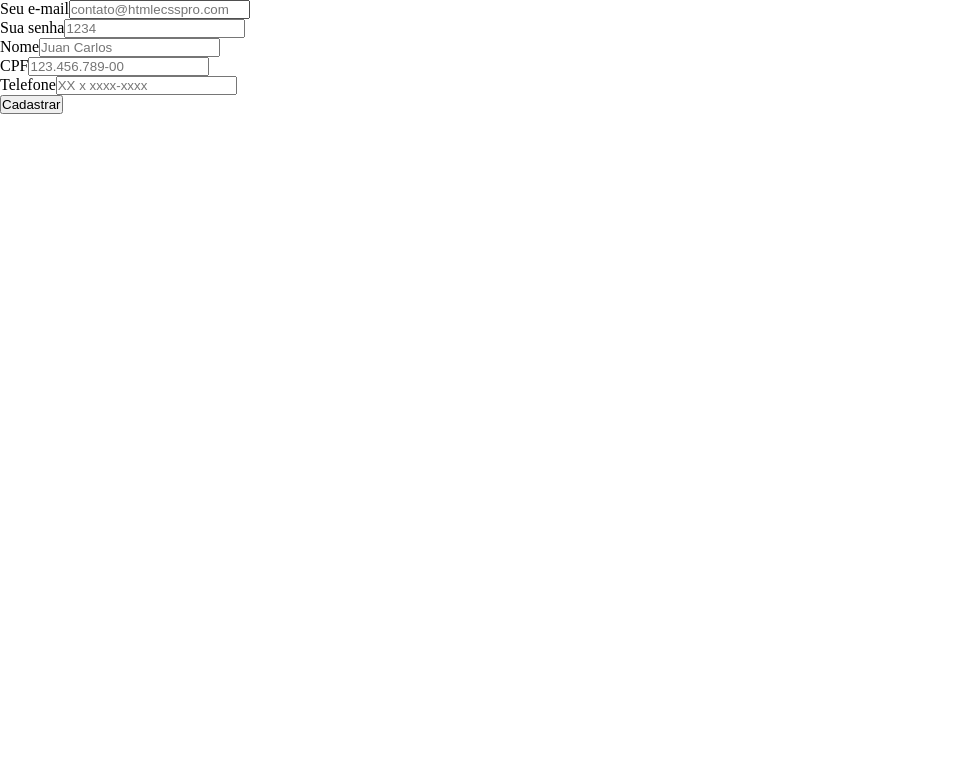
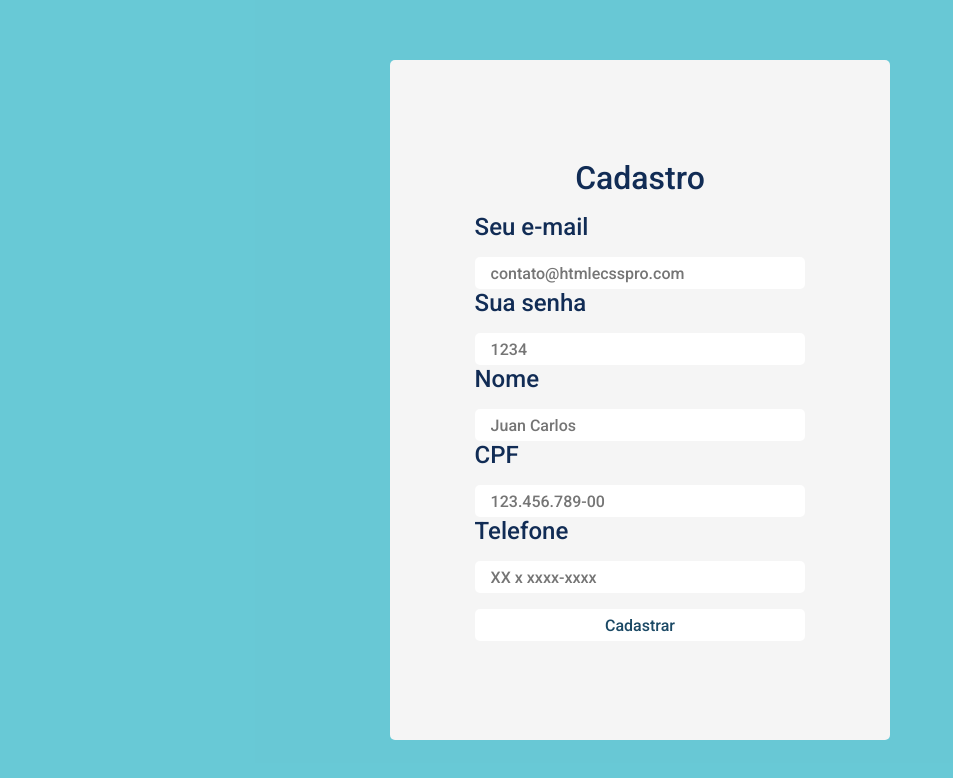
Before and after one commit to thelopesbr/aic3-react, a React (Vite) app: page /register in a window 1280 px wide. Shown: the top 778 px of the page, without its empty margins (0-953 px from the left). Built offline with nearby package versions, Linux system fonts and the light colour scheme.

Commit message:
Ajuste do painel de registro

```diff
--- a/package.json
+++ b/package.json
@@ -17,6 +17,6 @@
     "@types/react": "^18.0.24",
     "@types/react-dom": "^18.0.8",
     "@vitejs/plugin-react": "^2.2.0",
-    "vite": "^3.2.3"
+    "vite": "^3.2.5"
   }
 }
--- a/src/main.jsx
+++ b/src/main.jsx
@@ -1,16 +1,17 @@
 import React from 'react'
 import ReactDOM from 'react-dom/client'
-import App from './App'
+
 
 import './index.css'
 
 import { BrowserRouter } from "react-router-dom"
+import { Login } from './pages/Login/Login'
+import { Register } from './pages/Register/Register'
+
 
 
 ReactDOM.createRoot(document.getElementById('root')).render(
-  <React.StrictMode>
-    <BrowserRouter>
-      <App />
-    </BrowserRouter>
-  </React.StrictMode>
+  <BrowserRouter>
+    <Register />
+  </BrowserRouter>
 )
--- a/src/pages/Login/Login.css
+++ b/src/pages/Login/Login.css
@@ -1,4 +1,3 @@
-
 .screen {
     display: flex;
     justify-content: center;
--- a/src/pages/Login/Login.jsx
+++ b/src/pages/Login/Login.jsx
@@ -25,8 +25,8 @@ export const Login  = () => {
             </form>
             <a  className="forgot-password" href="#">Esqueceu a senha?</a>
             <div className="buttons">
-                <button className="loginButton">LOGIN</button>
-                <button className="registerButton">CRIAR CONTA</button>
+                <button className="loginButton" >LOGIN</button>
+                <button className="registerButton" >CRIAR CONTA </button>
             </div>
           </div>
           <img className="imgLogin" src={girl} alt="" />
--- a/src/pages/Register/Register.jsx
+++ b/src/pages/Register/Register.jsx
@@ -10,7 +10,9 @@ export const Register  = () => {
         <a className="links" id="paralogin"></a>
 
         <div className="content">
+            <h1>Cadastro</h1>
         <div id="cadastro">
+
             <form method="post" action="">
 
             <p>
@@ -26,6 +28,7 @@ export const Register  = () => {
                 <label for="nome_cad">Nome</label>
                 <input id="nome_cad" name="nome_cad" required="required" type="text" placeholder="Juan Carlos"/>
             </p>
+
             <p>
                 <label for="cpf_cad">CPF</label>
                 <input type="number" name="cpf_cad" id="cpf_cad" required="required" placeholder="123.456.789-00"/>
--- a/src/pages/Register/register.css
+++ b/src/pages/Register/register.css
@@ -0,0 +1,88 @@
+@import url("https://fonts.googleapis.com/css2?family=Roboto:wght@200;300;400;500;600;700;800;900&display=swap%22");
+:root{
+    --font_principal: 'Roboto', sans-serif;
+}
+*{
+    margin: 0;
+    padding: 0;
+    box-sizing: border-box;
+    font-family: var(--font_principal);
+}
+.container {
+  display: flex;
+  flex-direction: column;
+  justify-content: center;
+  align-items: center;
+  height: 100vh;
+  width: 100vw;
+  background-color: rgba(80, 192, 207, 0.863);
+}
+
+.content {
+  display: flex;
+  flex-direction: column;
+  justify-content: center;
+  align-items: center;
+  height: 85%;
+  width: 100%;
+  max-width: 500px;
+  background-color:#f5f5f5;
+  border-radius: 5px;
+  padding: 1rem;
+}
+.content h1 {
+  font-size: 2rem;
+  font-weight: 500;
+  color: rgb(17, 44, 85);
+  margin: 0;
+  padding: 0;
+}
+.content p {
+  font-size: 1.5rem;
+  font-weight: 500;
+  color: rgb(17, 44, 85);
+  margin: 0;
+  padding: 0;
+}
+.content form {
+  display: flex;
+  flex-direction: column;
+  justify-content: center;
+  align-items: left;
+  width: 100%;
+  margin-top: 1rem;
+}
+.content form input {
+    width: 100%;
+    height: 2rem;
+    border-radius: 5px;
+    border: none;
+    background-color: #fff;
+    color: #1B4965 ;
+    font-size: 1rem;
+    font-weight: 500;
+    margin-top: 1rem;
+    padding: 0 1rem;
+    outline: none
+
+}
+.content form button {
+  width: 100%;
+  height: 2rem;
+  border-radius: 5px;
+  border: none;
+  background-color: #fff;
+  color: #1B4965 ;
+  font-size: 1rem;
+  font-weight: 500;
+  margin-top: 1rem;
+  cursor: pointer;
+}
+.content form button:hover {
+  background-color: #1B4965 ;
+  color: #fff;
+}
+.user_and_adm{
+    display: flex;
+
+}
```
Also changed, not shown: 1 other file (tests, documents, lock files or other folders).
